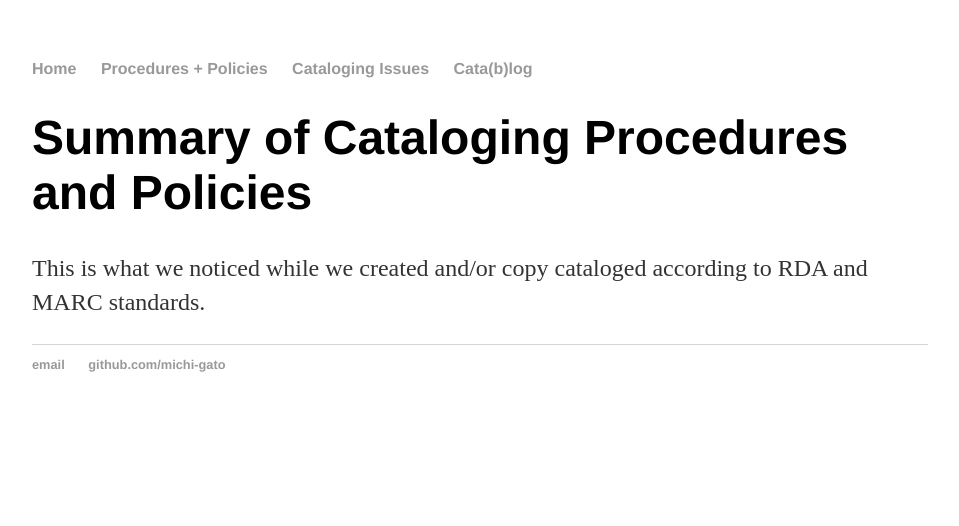
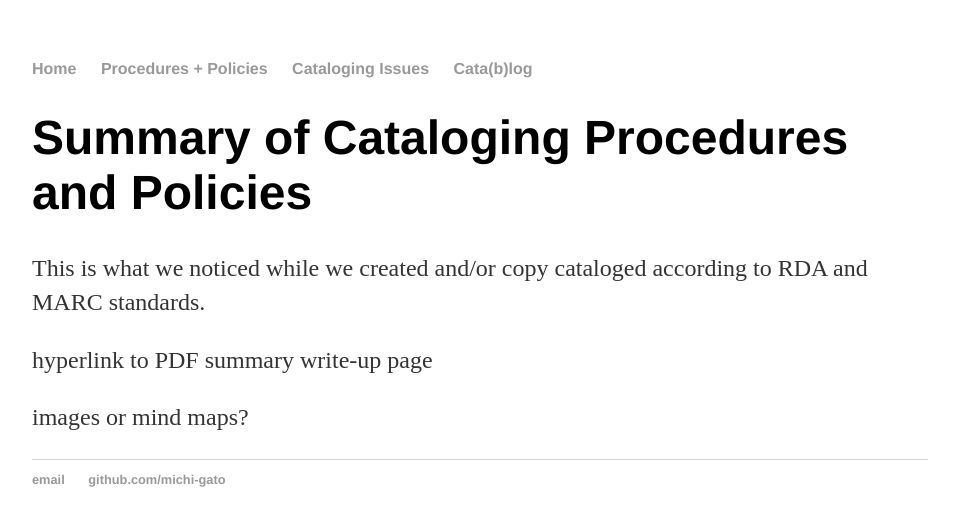
Before and after one commit to cat-alog/cat-alog.github.io, a Jekyll site: the page built from summary/index.html, in a window 1280 px wide. Shown: the top 526 px of the page, without its empty margins (160-1119 px from the left). Built offline with Jekyll 4.4.1, drawn with Linux system fonts in a browser that asks for light colours.

Commit message:
Update index.html

```diff
--- a/summary/index.html
+++ b/summary/index.html
@@ -5,4 +5,6 @@ title: Procedures + Policies
 <div class="blurb">
 	<h1>Summary of Cataloging Procedures and Policies</a></h1>
 	<p>This is what we noticed while we created and/or copy cataloged according to RDA and MARC standards.</p>
+<p>hyperlink to PDF summary write-up page</p>
+<p>images or mind maps?</p>
 </div><!-- /.blurb -->
```
